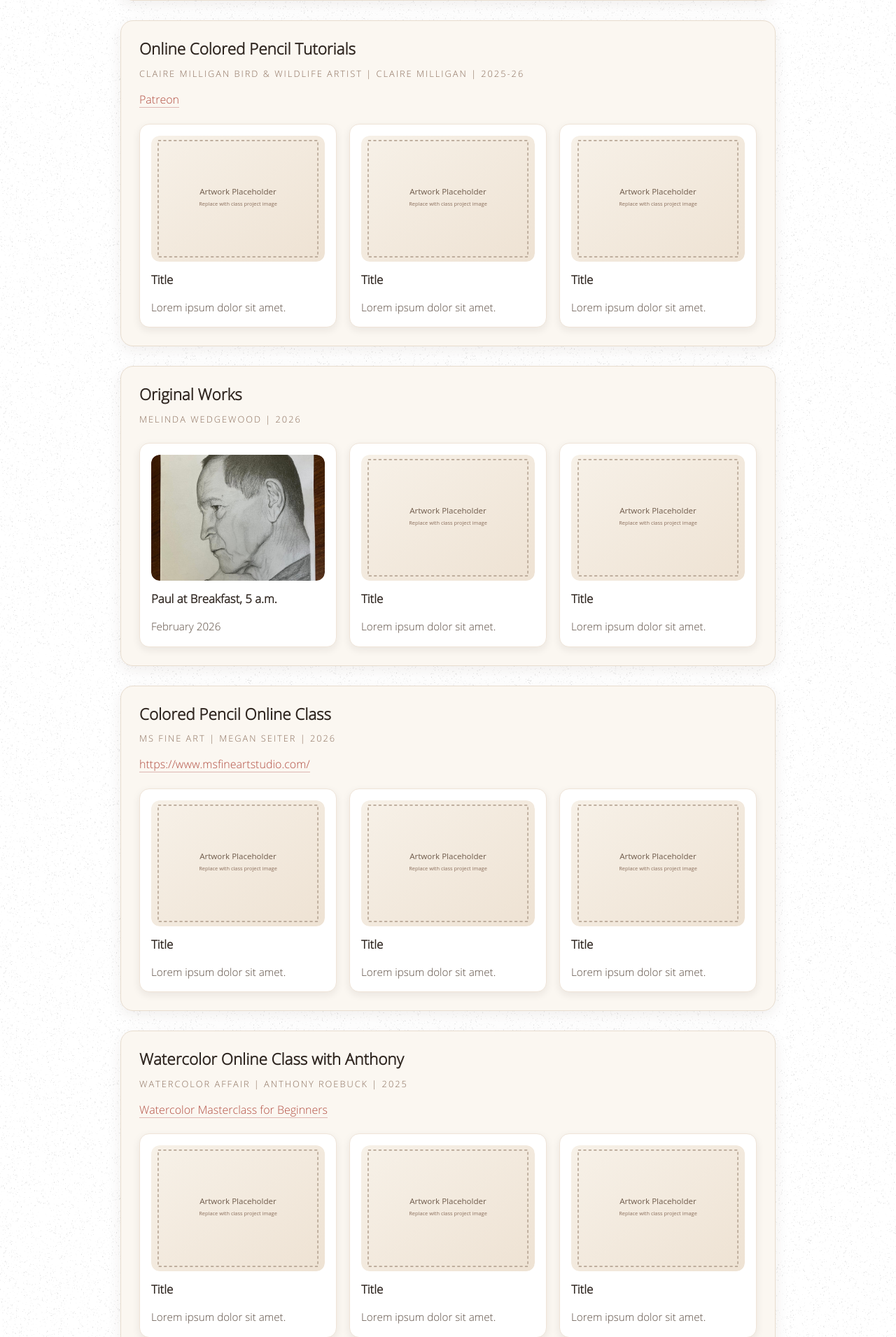
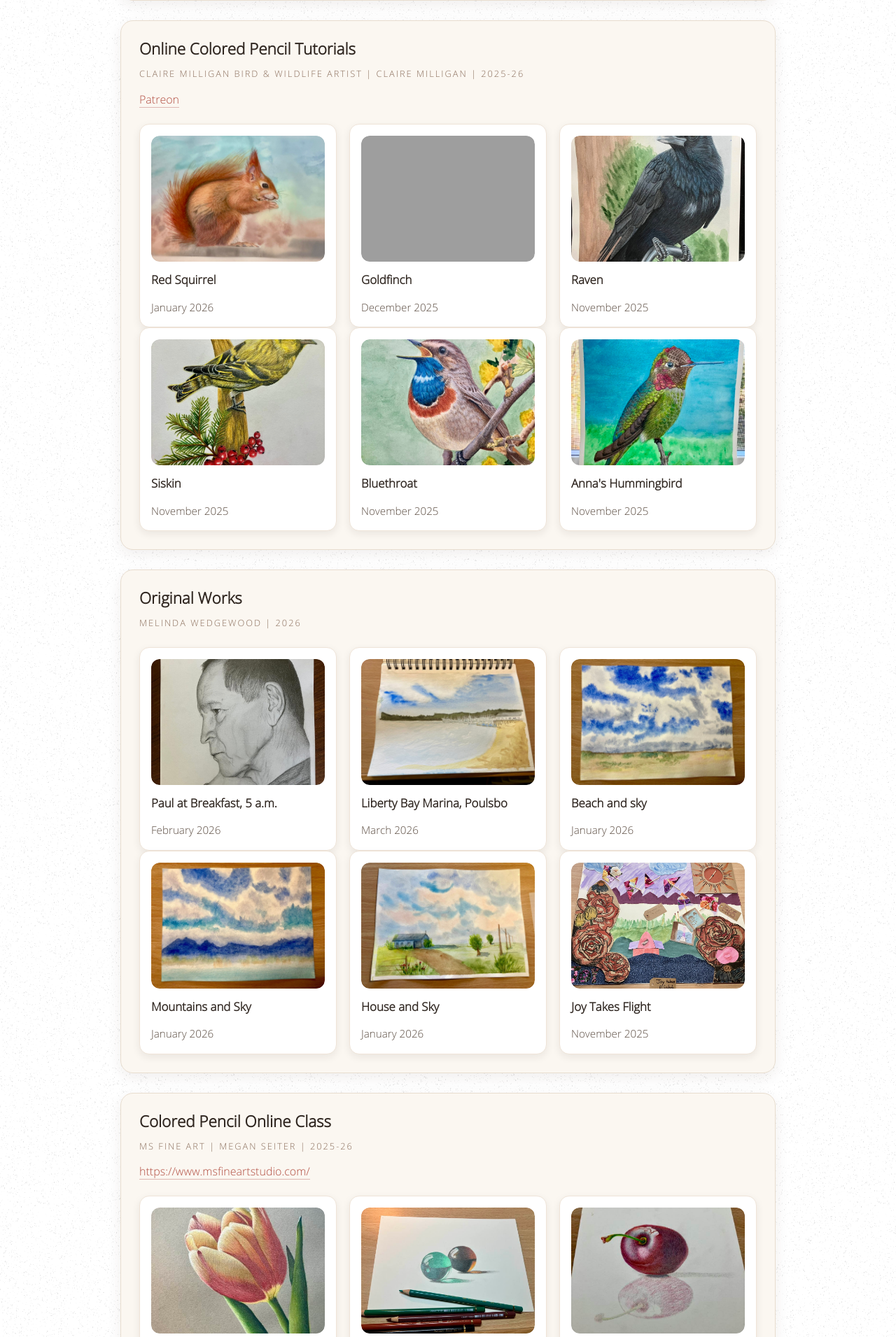
Before and after one commit to pianosuki/goatmountainview.com, a Flask app: page /art in a window 1280 px wide. Shown: the part 2692-4603 px from the top of the page at 70% size. Run offline with Flask 3, Linux system fonts and the light colour scheme; parts of the project's set-up code (start-up, migrations or seed data) failed here and were passed over; grey boxes are pictures that could not be loaded.

Commit message:
more art added

```diff
--- a/app/templates/art.html
+++ b/app/templates/art.html
@@ -168,28 +168,55 @@
                     </div>
                     <div class="art-work-grid">
                         <article class="art-work-card">
-                            <button class="art-work-media" type="button" data-lightbox-src="/static/images/placeholder-art.svg" data-lightbox-caption="Fern study - watercolor (placeholder)">
-                                <img src="/static/images/art/placeholder-art.svg" alt="Fern study placeholder">
+                            <button class="art-work-media" type="button" data-lightbox-src="/static/images/art/redsquirrel.jpg" data-lightbox-caption="Colored pencil on drafting film">
+                                <img src="/static/images/art/redsquirrel.jpg" alt="Colored pencil on drafting film">
                                 <span class="art-work-overlay">View larger</span>
                             </button>
-                            <h4 class="art-work-title">Title</h4>
-                            <p class="art-work-text">Lorem ipsum dolor sit amet.</p>
+                            <h4 class="art-work-title">Red Squirrel</h4>
+                            <p class="art-work-text">January 2026</p>
                         </article>
                         <article class="art-work-card">
-                            <button class="art-work-media" type="button" data-lightbox-src="/static/images/placeholder-art.svg" data-lightbox-caption="Spring bloom - watercolor (placeholder)">
-                                <img src="/static/images/art/placeholder-art.svg" alt="Spring bloom placeholder">
+                            <button class="art-work-media" type="button" data-lightbox-src="/static/images/art/goldfinch.jpg" data-lightbox-caption="Colored pencil on drafting film">
+                                <img src="/static/images/art/goldfinch.jpg" alt="Colored pencil on drafting film">
                                 <span class="art-work-overlay">View larger</span>
                             </button>
-                            <h4 class="art-work-title">Title</h4>
-                            <p class="art-work-text">Lorem ipsum dolor sit amet.</p>
+                            <h4 class="art-work-title">Goldfinch</h4>
+                            <p class="art-work-text">December 2025</p>
                         </article>
                         <article class="art-work-card">
-                            <button class="art-work-media" type="button" data-lightbox-src="/static/images/placeholder-art.svg" data-lightbox-caption="Garden textures - watercolor (placeholder)">
-                                <img src="/static/images/art/placeholder-art.svg" alt="Garden textures placeholder">
+                            <button class="art-work-media" type="button" data-lightbox-src="/static/images/art/raven.jpg" data-lightbox-caption="Colored pencil and watercolor on Arches hot press">
+                                <img src="/static/images/art/raven.jpg" alt="Colored pencil and watercolor on Arches hot press">
                                 <span class="art-work-overlay">View larger</span>
                             </button>
-                            <h4 class="art-work-title">Title</h4>
-                            <p class="art-work-text">Lorem ipsum dolor sit amet.</p>
+                            <h4 class="art-work-title">Raven</h4>
+                            <p class="art-work-text">November 2025</p>
+                        </article>
+                    </div>
+
+                    <div class="art-work-grid">
+                        <article class="art-work-card">
+                            <button class="art-work-media" type="button" data-lightbox-src="/static/images/art/siskin.jpg" data-lightbox-caption="Colored pencil on Arches hot press">
+                                <img src="/static/images/art/siskin.jpg" alt="Colored pencil on Arches hot press">
+                                <span class="art-work-overlay">View larger</span>
+                            </button>
+                            <h4 class="art-work-title">Siskin</h4>
+                            <p class="art-work-text">November 2025</p>
+                        </article>
+                        <article class="art-work-card">
+                            <button class="art-work-media" type="button" data-lightbox-src="/static/images/art/bluethroat.jpg" data-lightbox-caption="Colored pencil and watercolor on Arches hot press">
+                                <img src="/static/images/art/bluethroat.jpg" alt="Colored pencil and watercolor on Arches hot press">
+                                <span class="art-work-overlay">View larger</span>
+                            </button>
+                            <h4 class="art-work-title">Bluethroat</h4>
+                            <p class="art-work-text">November 2025</p>
+                        </article>
+                        <article class="art-work-card">
+                            <button class="art-work-media" type="button" data-lightbox-src="/static/images/art/hummingbird.jpg" data-lightbox-caption="Colored pencil and watercolor on Arches hot press">
+                                <img src="/static/images/art/hummingbird.jpg" alt="Colored pencil and watercolor on Arches hot press">
+                                <span class="art-work-overlay">View larger</span>
+                            </button>
+                            <h4 class="art-work-title">Anna's Hummingbird</h4>
+                            <p class="art-work-text">November 2025</p>
                         </article>
                     </div>
                 </section>
@@ -202,28 +229,55 @@
                     </div>
                     <div class="art-work-grid">
                         <article class="art-work-card">
-                            <button class="art-work-media" type="button" data-lightbox-src="/static/images/art/PaulatBreakfast.jpg" data-lightbox-caption="Fern study - watercolor (placeholder)">
-                                <img src="/static/images/art/paulatbreakfast.jpg" alt="Fern study placeholder">
+                            <button class="art-work-media" type="button" data-lightbox-src="/static/images/art/PaulatBreakfast.jpg" data-lightbox-caption="pencil on sketchpad">
+                                <img src="/static/images/art/paulatbreakfast.jpg" alt="pencil on sketchpad">
                                 <span class="art-work-overlay">View larger</span>
                             </button>
                             <h4 class="art-work-title">Paul at Breakfast, 5 a.m.</h4>
                             <p class="art-work-text">February 2026</p>
                         </article>
                         <article class="art-work-card">
-                            <button class="art-work-media" type="button" data-lightbox-src="/static/images/placeholder-art.svg" data-lightbox-caption="Spring bloom - watercolor (placeholder)">
-                                <img src="/static/images/art/placeholder-art.svg" alt="Spring bloom placeholder">
+                            <button class="art-work-media" type="button" data-lightbox-src="/static/images/art/libertymarina.jpg" data-lightbox-caption="watercolor in sketchbook">
+                                <img src="/static/images/art/libertymarina.jpg" alt="watercolor in sketchbook">
                                 <span class="art-work-overlay">View larger</span>
                             </button>
-                            <h4 class="art-work-title">Title</h4>
-                            <p class="art-work-text">Lorem ipsum dolor sit amet.</p>
+                            <h4 class="art-work-title">Liberty Bay Marina, Poulsbo</h4>
+                            <p class="art-work-text">March 2026</p>
                         </article>
                         <article class="art-work-card">
-                            <button class="art-work-media" type="button" data-lightbox-src="/static/images/placeholder-art.svg" data-lightbox-caption="Garden textures - watercolor (placeholder)">
-                                <img src="/static/images/art/placeholder-art.svg" alt="Garden textures placeholder">
+                            <button class="art-work-media" type="button" data-lightbox-src="/static/images/art/beachskyandy.jpg" data-lightbox-caption="Watercolor on Arches cold press">
+                                <img src="/static/images/art/beachskyandy.jpg" alt="Watercolor on Arches cold press">
                                 <span class="art-work-overlay">View larger</span>
                             </button>
-                            <h4 class="art-work-title">Title</h4>
-                            <p class="art-work-text">Lorem ipsum dolor sit amet.</p>
+                            <h4 class="art-work-title">Beach and sky</h4>
+                            <p class="art-work-text">January 2026</p>
+                        </article>
+                    </div>
+
+                    <div class="art-work-grid">
+                        <article class="art-work-card">
+                            <button class="art-work-media" type="button" data-lightbox-src="/static/images/art/mountainandskyAndy.jpg" data-lightbox-caption="Watercolor on Arches cold press">
+                                <img src="/static/images/art/mountainandskyAndy.jpg" alt="Watercolor on Arches cold press">
+                                <span class="art-work-overlay">View larger</span>
+                            </button>
+                            <h4 class="art-work-title">Mountains and Sky</h4>
+                            <p class="art-work-text">January 2026</p>
+                        </article>
+                        <article class="art-work-card">
+                            <button class="art-work-media" type="button" data-lightbox-src="/static/images/art/houseskyandy.jpg" data-lightbox-caption="Watercolor on Arches cold press">
+                                <img src="/static/images/art/houseskyandy.jpg" alt="Watercolor on Arches cold press">
+                                <span class="art-work-overlay">View larger</span>
+                            </button>
+                            <h4 class="art-work-title">House and Sky</h4>
+                            <p class="art-work-text">January 2026</p>
+                        </article>
+                        <article class="art-work-card">
+                            <button class="art-work-media" type="button" data-lightbox-src="/static/images/art/joytakesflight.jpg" data-lightbox-caption="Collage">
+                                <img src="/static/images/art/joytakesflight.jpg" alt="Collage">
+                                <span class="art-work-overlay">View larger</span>
+                            </button>
+                            <h4 class="art-work-title">Joy Takes Flight</h4>
+                            <p class="art-work-text">November 2025</p>
                         </article>
                     </div>
                 </section>
@@ -231,35 +285,35 @@
                 <section class="art-class">
                     <div class="art-class-header">
                         <h3 class="art-class-title">Colored Pencil Online Class</h3>
-                        <p class="art-class-meta">MS Fine Art | Megan Seiter | 2026</p>
+                        <p class="art-class-meta">MS Fine Art | Megan Seiter | 2025-26</p>
                         <p class="art-class-description">
                             <a href="https://www.msfineartstudio.com/" target="_blank">https://www.msfineartstudio.com/</a>
                         </p>
                     </div>
                     <div class="art-work-grid">
                         <article class="art-work-card">
-                            <button class="art-work-media" type="button" data-lightbox-src="/static/images/placeholder-art.svg" data-lightbox-caption="Portrait study - mixed media (placeholder)">
-                                <img src="/static/images/art/placeholder-art.svg" alt="Portrait study placeholder">
+                            <button class="art-work-media" type="button" data-lightbox-src="/static/images/art/tulipmegan.jpg" data-lightbox-caption="Colored pencil on sanded paper">
+                                <img src="/static/images/art/tulipmegan.jpg" alt="Colored pencil">
                                 <span class="art-work-overlay">View larger</span>
                             </button>
-                            <h4 class="art-work-title">Title</h4>
-                            <p class="art-work-text">Lorem ipsum dolor sit amet.</p>
+                            <h4 class="art-work-title">Tulip</h4>
+                            <p class="art-work-text">December 2025</p>
                         </article>
                         <article class="art-work-card">
-                            <button class="art-work-media" type="button" data-lightbox-src="/static/images/placeholder-art.svg" data-lightbox-caption="Profile sketch - mixed media (placeholder)">
-                                <img src="/static/images/art/placeholder-art.svg" alt="Profile sketch placeholder">
+                            <button class="art-work-media" type="button" data-lightbox-src="/static/images/art/marblesmegan.jpg" data-lightbox-caption="Colored pencil on Arches hot press">
+                                <img src="/static/images/art/marblesmegan.jpg" alt="Colored pencil">
                                 <span class="art-work-overlay">View larger</span>
                             </button>
-                            <h4 class="art-work-title">Title</h4>
-                            <p class="art-work-text">Lorem ipsum dolor sit amet.</p>
+                            <h4 class="art-work-title">Marbles</h4>
+                            <p class="art-work-text">December 2025</p>
                         </article>
                         <article class="art-work-card">
-                            <button class="art-work-media" type="button" data-lightbox-src="/static/images/placeholder-art.svg" data-lightbox-caption="Studio portrait - mixed media (placeholder)">
-                                <img src="/static/images/art/placeholder-art.svg" alt="Studio portrait placeholder">
+                            <button class="art-work-media" type="button" data-lightbox-src="/static/images/art/cherrymegan.jpg" data-lightbox-caption="Colored pencil on Arches hot press">
+                                <img src="/static/images/art/cherrymegan.jpg" alt="Colored pencil">
                                 <span class="art-work-overlay">View larger</span>
                             </button>
-                            <h4 class="art-work-title">Title</h4>
-                            <p class="art-work-text">Lorem ipsum dolor sit amet.</p>
+                            <h4 class="art-work-title">Cherry</h4>
+                            <p class="art-work-text">December 2025</p>
                         </article>
                     </div>
                 </section>
@@ -310,28 +364,28 @@
                     </div>
                     <div class="art-work-grid">
                         <article class="art-work-card">
-                            <button class="art-work-media" type="button" data-lightbox-src="/static/images/placeholder-art.svg" data-lightbox-caption="Portrait study - mixed media (placeholder)">
-                                <img src="/static/images/art/placeholder-art.svg" alt="Portrait study placeholder">
+                            <button class="art-work-media" type="button" data-lightbox-src="/static/images/art/elephantian.jpg" data-lightbox-caption="Ink and watercolor on Arches hot press">
+                                <img src="/static/images/art/elephantian.jpg" alt="Ink and watercolor on Arches hot press">
                                 <span class="art-work-overlay">View larger</span>
                             </button>
-                            <h4 class="art-work-title">Title</h4>
-                            <p class="art-work-text">Lorem ipsum dolor sit amet.</p>
+                            <h4 class="art-work-title">Elephant</h4>
+                            <p class="art-work-text">February 2026</p>
                         </article>
                         <article class="art-work-card">
-                            <button class="art-work-media" type="button" data-lightbox-src="/static/images/placeholder-art.svg" data-lightbox-caption="Profile sketch - mixed media (placeholder)">
+                            <!--<button class="art-work-media" type="button" data-lightbox-src="/static/images/placeholder-art.svg" data-lightbox-caption="Profile sketch - mixed media (placeholder)">
                                 <img src="/static/images/art/placeholder-art.svg" alt="Profile sketch placeholder">
                                 <span class="art-work-overlay">View larger</span>
                             </button>
                             <h4 class="art-work-title">Title</h4>
-                            <p class="art-work-text">Lorem ipsum dolor sit amet.</p>
+                            <p class="art-work-text">Lorem ipsum dolor sit amet.</p>-->
                         </article>
                         <article class="art-work-card">
-                            <button class="art-work-media" type="button" data-lightbox-src="/static/images/placeholder-art.svg" data-lightbox-caption="Studio portrait - mixed media (placeholder)">
+                            <!--<button class="art-work-media" type="button" data-lightbox-src="/static/images/placeholder-art.svg" data-lightbox-caption="Studio portrait - mixed media (placeholder)">
                                 <img src="/static/images/art/placeholder-art.svg" alt="Studio portrait placeholder">
                                 <span class="art-work-overlay">View larger</span>
                             </button>
                             <h4 class="art-work-title">Title</h4>
-                            <p class="art-work-text">Lorem ipsum dolor sit amet.</p>
+                            <p class="art-work-text">Lorem ipsum dolor sit amet.</p>-->
                         </article>
                     </div>
                 </section>
@@ -346,28 +400,28 @@
                     </div>
                     <div class="art-work-grid">
                         <article class="art-work-card">
-                            <button class="art-work-media" type="button" data-lightbox-src="/static/images/placeholder-art.svg" data-lightbox-caption="Portrait study - mixed media (placeholder)">
-                                <img src="/static/images/art/placeholder-art.svg" alt="Portrait study placeholder">
+                            <button class="art-work-media" type="button" data-lightbox-src="/static/images/art/winterskyandy.jpg" data-lightbox-caption="Watercolor on Arches colf press">
+                                <img src="/static/images/art/winterskyandy.jpg" alt="Watercolor on Arches colf press">
                                 <span class="art-work-overlay">View larger</span>
                             </button>
-                            <h4 class="art-work-title">Title</h4>
-                            <p class="art-work-text">Lorem ipsum dolor sit amet.</p>
+                            <h4 class="art-work-title">Winter Sky Near Andy's House</h4>
+                            <p class="art-work-text">February 2026</p>
                         </article>
                         <article class="art-work-card">
-                            <button class="art-work-media" type="button" data-lightbox-src="/static/images/placeholder-art.svg" data-lightbox-caption="Profile sketch - mixed media (placeholder)">
-                                <img src="/static/images/art/placeholder-art.svg" alt="Profile sketch placeholder">
+                            <button class="art-work-media" type="button" data-lightbox-src="/static/images/art/horsesandy.jpg" data-lightbox-caption="Watercolor on Arches colf press">
+                                <img src="/static/images/art/horsesandy.jpg" alt="Watercolor on Arches colf press">
                                 <span class="art-work-overlay">View larger</span>
                             </button>
-                            <h4 class="art-work-title">Title</h4>
-                            <p class="art-work-text">Lorem ipsum dolor sit amet.</p>
+                            <h4 class="art-work-title">Horses</h4>
+                            <p class="art-work-text">January 2026</p>
                         </article>
                         <article class="art-work-card">
-                            <button class="art-work-media" type="button" data-lightbox-src="/static/images/placeholder-art.svg" data-lightbox-caption="Studio portrait - mixed media (placeholder)">
-                                <img src="/static/images/art/placeholder-art.svg" alt="Studio portrait placeholder">
+                            <button class="art-work-media" type="button" data-lightbox-src="static/images/art/stormyskyandy.jfif" data-lightbox-caption="Watercolor on Arches colf press">
+                                <img src="/static/images/art/stormyskyandy.jfif" alt="Watercolor on Arches colf press">
                                 <span class="art-work-overlay">View larger</span>
                             </button>
-                            <h4 class="art-work-title">Title</h4>
-                            <p class="art-work-text">Lorem ipsum dolor sit amet.</p>
+                            <h4 class="art-work-title">Stormy Sky</h4>
+                            <p class="art-work-text">January 2026</p>
                         </article>
                     </div>
                 </section>
```
Also changed, not shown: app/static/images/art/joytakesflight.jpg (added), app/static/images/art/stormyskyandy.jfif (added).
